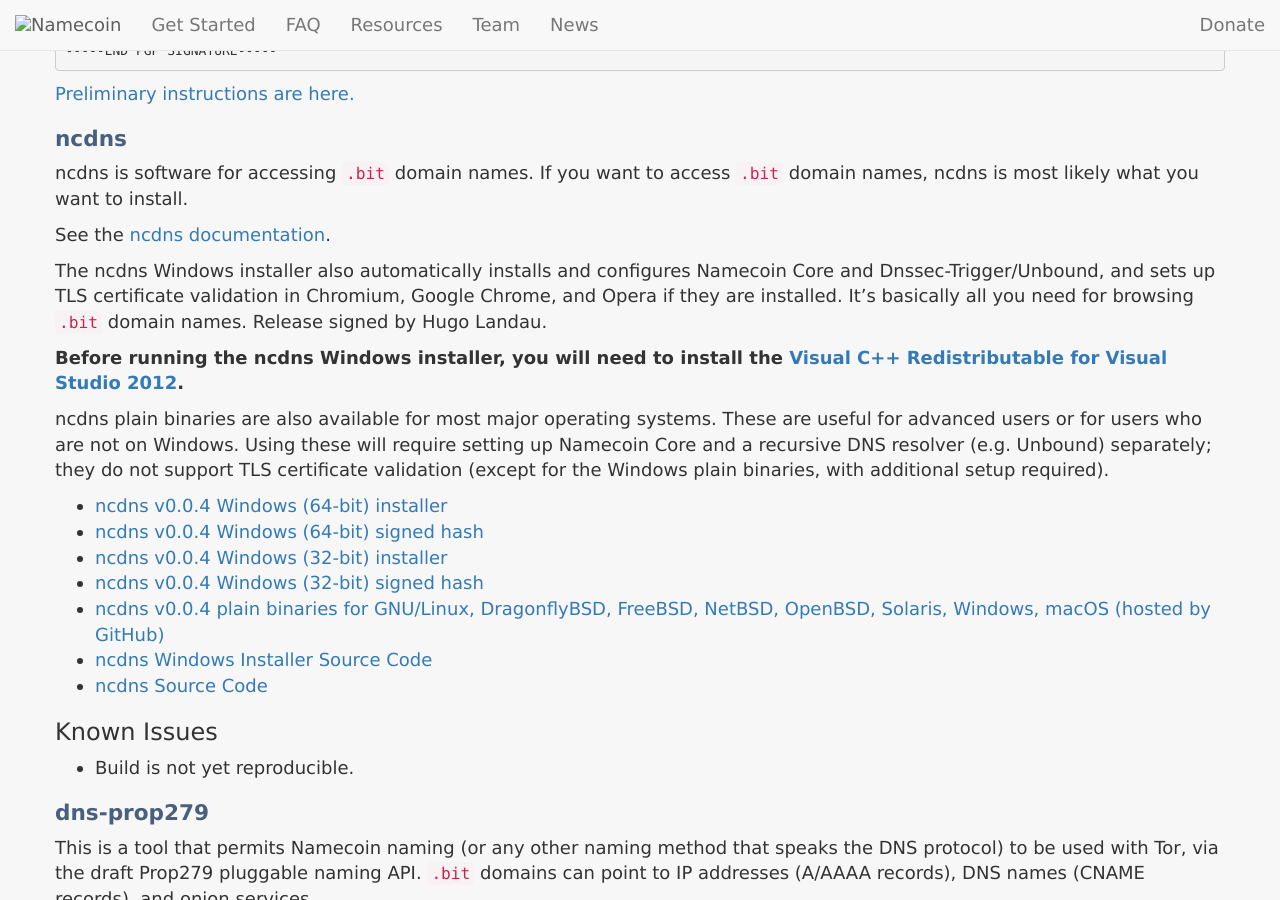
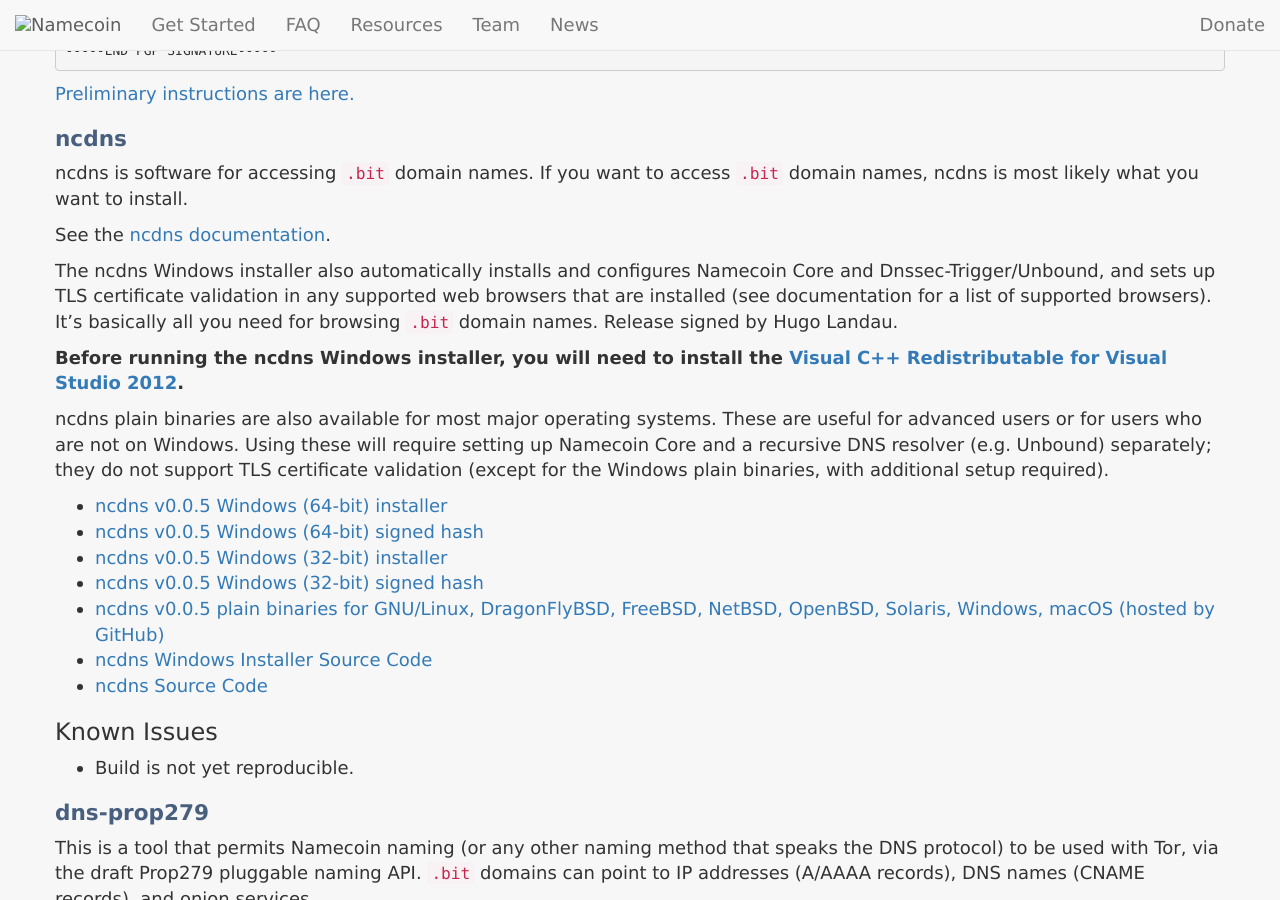
Before and after one commit to JeremyRand/namecoin.org, a Jekyll site: the page built from download/betas/index.md, in a window 1280 px wide and 900 px high, scrolled down 1511 px. Built offline with Jekyll 4.4.1, drawn with Linux system fonts in a browser that asks for light colours; nearby versions of some CDN libraries; library files that are not in the unit come from our copies; some of the changed text lies outside the part shown.

```diff
--- a/download/betas/index.md
+++ b/download/betas/index.md
@@ -62,17 +62,17 @@ ncdns is software for accessing `.bit` domain names.  If you want to access `.bi
 
 See the [ncdns documentation]({{site.baseurl}}docs/ncdns).
 
-The ncdns Windows installer also automatically installs and configures Namecoin Core and Dnssec-Trigger/Unbound, and sets up TLS certificate validation in Chromium, Google Chrome, and Opera if they are installed.  It's basically all you need for browsing `.bit` domain names.  Release signed by Hugo Landau.
+The ncdns Windows installer also automatically installs and configures Namecoin Core and Dnssec-Trigger/Unbound, and sets up TLS certificate validation in any supported web browsers that are installed (see documentation for a list of supported browsers).  It's basically all you need for browsing `.bit` domain names.  Release signed by Hugo Landau.
 
 **Before running the ncdns Windows installer, you will need to install the [Visual C++ Redistributable for Visual Studio 2012](https://www.microsoft.com/en-us/download/details.aspx?id=30679).**
 
 ncdns plain binaries are also available for most major operating systems.  These are useful for advanced users or for users who are not on Windows.  Using these will require setting up Namecoin Core and a recursive DNS resolver (e.g. Unbound) separately; they do not support TLS certificate validation (except for the Windows plain binaries, with additional setup required).
 
-* [ncdns v0.0.4 Windows (64-bit) installer](https://www.namecoin.org/files/ncdns-v0.0.4/ncdns-v0.0.4-win64-install.exe)
-* [ncdns v0.0.4 Windows (64-bit) signed hash](https://www.namecoin.org/files/ncdns-v0.0.4/ncdns-v0.0.4-win64-install.exe.sha256sum.asc)
-* [ncdns v0.0.4 Windows (32-bit) installer](https://www.namecoin.org/files/ncdns-v0.0.4/ncdns-v0.0.4-win32-install.exe)
-* [ncdns v0.0.4 Windows (32-bit) signed hash](https://www.namecoin.org/files/ncdns-v0.0.4/ncdns-v0.0.4-win32-install.exe.sha256sum.asc)
-* [ncdns v0.0.4 plain binaries for GNU/Linux, DragonflyBSD, FreeBSD, NetBSD, OpenBSD, Solaris, Windows, macOS (hosted by GitHub)](https://github.com/namecoin/ncdns/releases/tag/v0.0.4)
+* [ncdns v0.0.5 Windows (64-bit) installer](https://www.namecoin.org/files/ncdns-v0.0.5/ncdns-v0.0.5-win64-install.exe)
+* [ncdns v0.0.5 Windows (64-bit) signed hash](https://www.namecoin.org/files/ncdns-v0.0.5/ncdns-v0.0.5-win64-install.exe.sha256sum.asc)
+* [ncdns v0.0.5 Windows (32-bit) installer](https://www.namecoin.org/files/ncdns-v0.0.5/ncdns-v0.0.5-win32-install.exe)
+* [ncdns v0.0.5 Windows (32-bit) signed hash](https://www.namecoin.org/files/ncdns-v0.0.5/ncdns-v0.0.5-win32-install.exe.sha256sum.asc)
+* [ncdns v0.0.5 plain binaries for GNU/Linux, DragonFlyBSD, FreeBSD, NetBSD, OpenBSD, Solaris, Windows, macOS (hosted by GitHub)](https://github.com/namecoin/ncdns/releases/tag/v0.0.5)
 * [ncdns Windows Installer Source Code](https://github.com/namecoin/ncdns-nsis)
 * [ncdns Source Code](https://github.com/namecoin/ncdns)
 
```
Also changed, not shown: other parts of download/betas/index.md (+1 -1 lines), _posts/2017-09-25-ncdns-v0.0.5-released.md (added, +22 -0 lines), docs/ncdns/index.md (+4 -3 lines).
